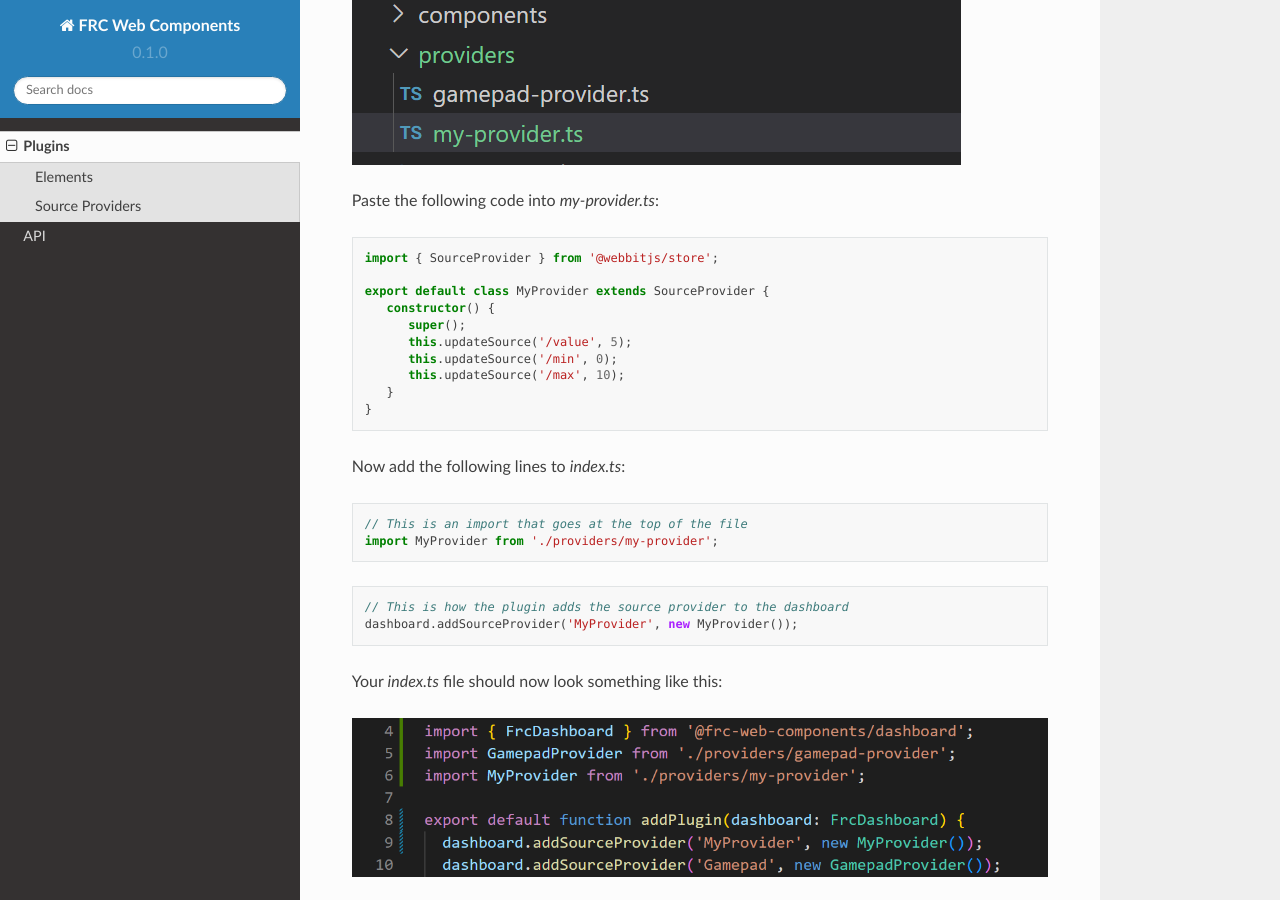
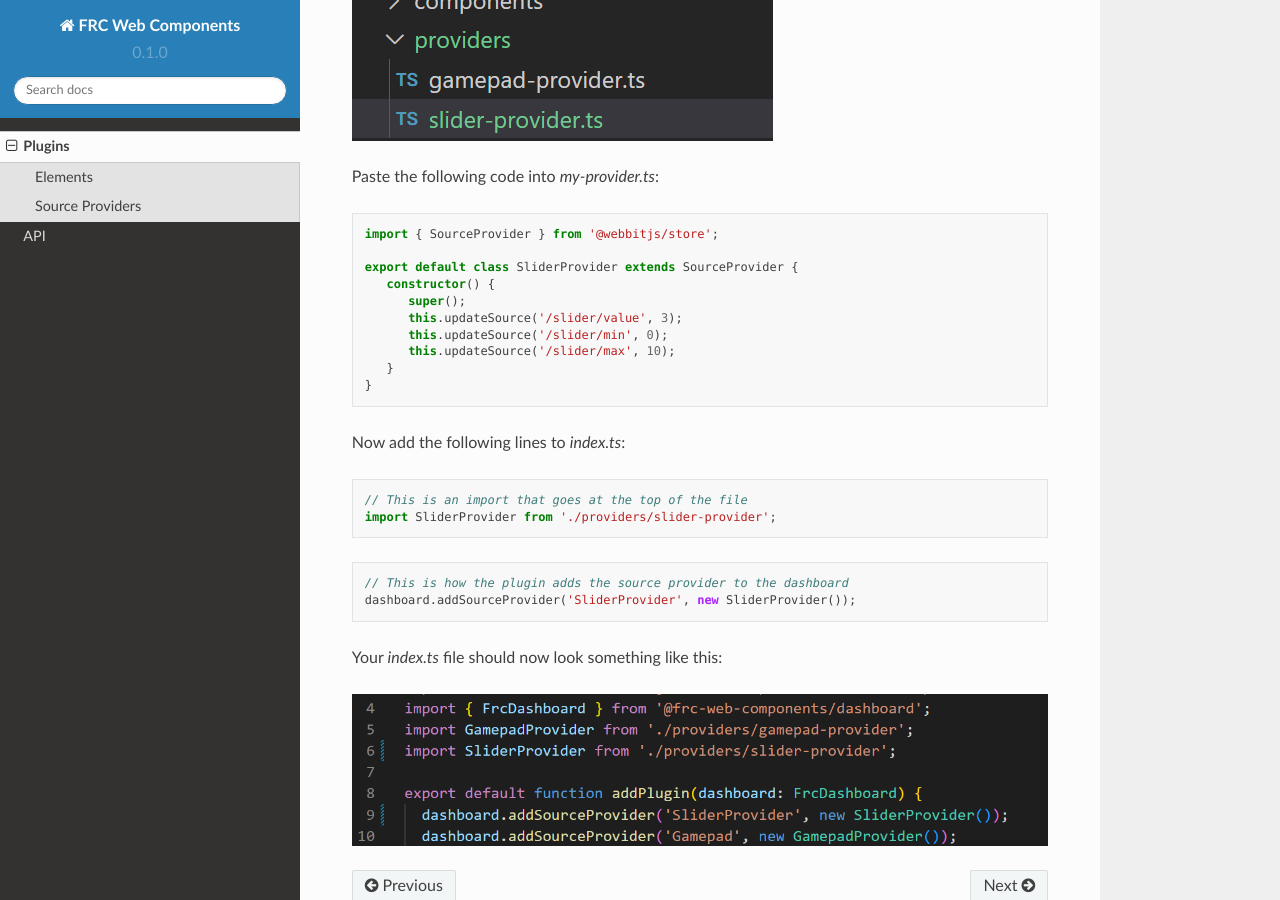
Before and after one commit to frc-web-components/docs, a Sphinx documentation site: the page built from docs/source/plugins.rst, in a window 1280 px wide and 900 px high, scrolled down 1672 px. Built offline with Sphinx 7.4.7 and the Read the Docs theme 2.0.0, drawn with Linux system fonts in a browser that asks for light colours.

Commit message:
Updated plugin docs

```diff
--- a/docs/source/plugins.rst
+++ b/docs/source/plugins.rst
@@ -37,26 +37,27 @@ Paste the following code into `my-provider.ts`:
 
    import { SourceProvider } from '@webbitjs/store';
 
-   export default class MyProvider extends SourceProvider {
+   export default class SliderProvider extends SourceProvider {
       constructor() {
          super();
-         this.updateSource('/value', 5);
-         this.updateSource('/min', 0);
-         this.updateSource('/max', 10);
+         this.updateSource('/slider/value', 3);
+         this.updateSource('/slider/min', 0);
+         this.updateSource('/slider/max', 10);
       }
    }
+
 
 Now add the following lines to `index.ts`:
 
 .. code-block:: typescript
 
    // This is an import that goes at the top of the file
-   import MyProvider from './providers/my-provider';
+   import SliderProvider from './providers/slider-provider';
 
 .. code-block:: typescript
 
    // This is how the plugin adds the source provider to the dashboard
-   dashboard.addSourceProvider('MyProvider', new MyProvider());
+   dashboard.addSourceProvider('SliderProvider', new SliderProvider());
 
 
 Your `index.ts` file should now look something like this:
```
Also changed, not shown: docs/source/assets/plugins-source-provider3.png, docs/source/assets/plugins-source-provider4.png.
